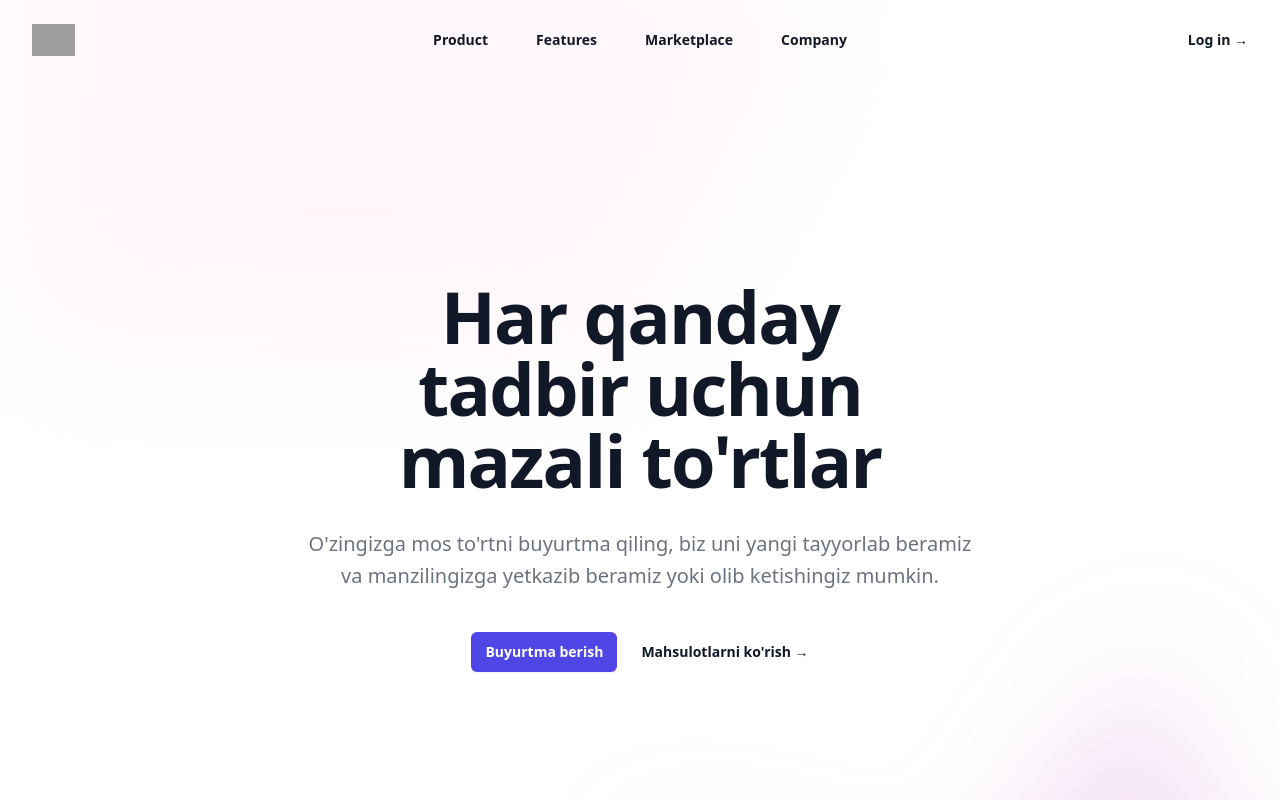
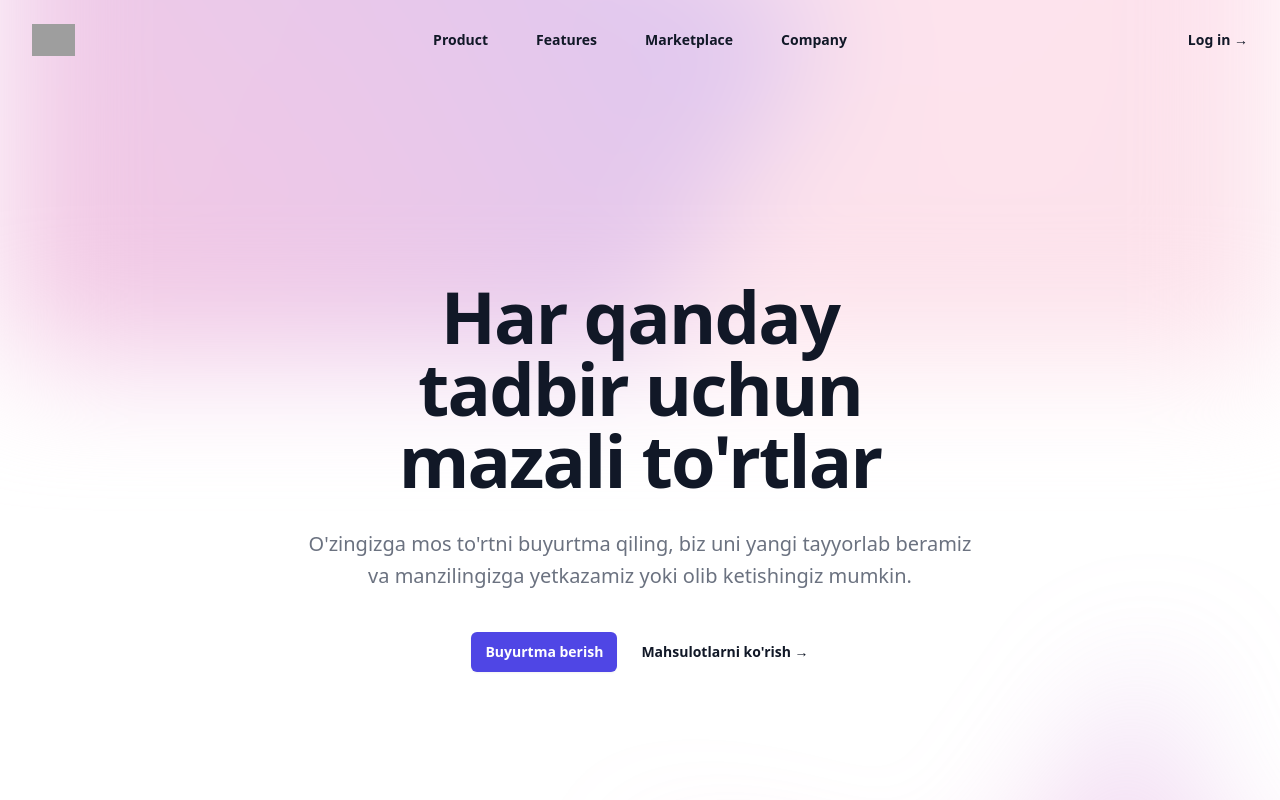
Before and after one commit to Muhammad-Devel/order-platform-3, a React (Vite) app: page / in a window 1280 px wide. Shown: the top 800 px of the page. Built offline with nearby package versions, Linux system fonts and the light colour scheme; grey boxes are pictures that could not be loaded.

Commit message:
авпрв

```diff
--- /dev/null
+++ b/src/components/DropdownMenu.jsx
@@ -0,0 +1,77 @@
+import React from "react";
+import { useState } from 'react'
+import { Dialog, DialogPanel } from '@headlessui/react'
+import { Bars3Icon, XMarkIcon } from '@heroicons/react/24/outline'
+
+const navigation = [
+    { name: 'Product', href: '#' },
+    { name: 'Features', href: '#' },
+    { name: 'Marketplace', href: '#' },
+    { name: 'Company', href: '#' },
+  ]
+
+const DropdownMenu = () => {
+    const [mobileMenuOpen, setMobileMenuOpen] = useState(false)
+
+  return (
+    <>
+    <button
+            type="button"
+            onClick={() => setMobileMenuOpen(true)}
+            className="-m-2.5 inline-flex items-center justify-center rounded-md p-2.5 text-gray-700"
+          >
+            <span className="sr-only">Open main menu</span>
+            <Bars3Icon aria-hidden="true" className="h-6 w-6" />
+          </button>
+
+    <Dialog open={mobileMenuOpen} onClose={setMobileMenuOpen} className="lg:hidden">
+    <div className={`fixed inset-0 z-50  transition-all duration-500 linear transform ${mobileMenuOpen ? 'opacity-100 max-h-40' : 'opacity-0 max-h-0'}`} />
+    <DialogPanel className="fixed inset-y-0 right-0 z-50 w-full overflow-y-auto bg-white px-6 py-6 sm:max-w-sm sm:ring-1 sm:ring-gray-900/10">
+      <div className="flex items-center justify-between">
+        <a href="#" className="-m-1.5 p-1.5">
+          <span className="sr-only">Your Company</span>
+          <img
+            alt=""
+            src="https://tailwindui.com/plus/img/logos/mark.svg?color=indigo&shade=600"
+            className="h-8 w-auto"
+          />
+        </a>
+        <button
+          type="button"
+          onClick={() => setMobileMenuOpen(false)}
+          className="-m-2.5 rounded-md p-2.5 text-gray-700"
+        >
+          <span className="sr-only">Close menu</span>
+          <XMarkIcon aria-hidden="true" className="h-6 w-6" />
+        </button>
+      </div>
+      <div className="mt-6 flow-root">
+        <div className="-my-6 divide-y divide-gray-500/10">
+          <div className="space-y-2 py-6">
+            {navigation.map((item) => (
+              <a
+                key={item.name}
+                href={item.href}
+                className="-mx-3 block rounded-lg px-3 py-2 text-base/7 font-semibold text-gray-900 hover:bg-gray-50"
+              >
+                {item.name}
+              </a>
+            ))}
+          </div>
+          <div className="py-6">
+            <a
+              href="#"
+              className="-mx-3 block rounded-lg px-3 py-2.5 text-base/7 font-semibold text-gray-900 hover:bg-gray-50"
+            >
+              Log in
+            </a>
+          </div>
+        </div>
+      </div>
+    </DialogPanel>
+  </Dialog>
+  </>
+  );
+};
+
+export default DropdownMenu;
--- /dev/null
+++ b/src/components/Header.jsx
@@ -0,0 +1,13 @@
+import React from "react";
+import Navbar from "./Navbar";
+
+
+const Header = ()=>{
+
+return(
+<header className="absolute inset-x-0 top-0 z-50">
+    <Navbar />
+</header>
+)
+}
+export default Header;
--- a/src/components/HeroSection.jsx
+++ b/src/components/HeroSection.jsx
@@ -1,8 +1,5 @@
 "use client";
-
-import { useState } from "react";
-import { Dialog, DialogPanel } from "@headlessui/react";
-import { Bars3Icon, XMarkIcon } from "@heroicons/react/24/outline";
+import React from "react";
 
 export default function HeroSection() {
   return (
@@ -10,13 +7,11 @@ export default function HeroSection() {
       <div
         aria-hidden="true"
         className="absolute inset-x-0 -top-40 -z-10 transform-gpu overflow-hidden blur-3xl sm:-top-80"
+        style={{
+          backgroundImage: "url('/images/cake-banner-bg.jpg')",
+        }}
       >
-        <div
-          style={{
-            backgroundImage: "url('/images/cake-banner-bg.jpg')",
-          }}
-          className="relative left-[calc(50%-11rem)] aspect-[1155/678] w-[36.125rem] -translate-x-1/2 rotate-[30deg] bg-gradient-to-tr from-[#ff80b5] to-[#9089fc] opacity-30 sm:left-[calc(50%-30rem)] sm:w-[72.1875rem]"
-        />
+        <div className="relative left-[calc(50%-11rem)] aspect-[1155/678] w-[36.125rem] -translate-x-1/2 rotate-[30deg] bg-gradient-to-tr from-[#ff80b5] to-[#9089fc] opacity-30 sm:left-[calc(50%-30rem)] sm:w-[72.1875rem]" />
       </div>
 
       <div className="mx-auto max-w-2xl py-32 sm:py-48 lg:py-56">
@@ -26,8 +21,7 @@ export default function HeroSection() {
           </h1>
           <p className="mt-8 text-pretty text-lg font-medium text-gray-500 sm:text-xl/8">
             O'zingizga mos to'rtni buyurtma qiling, biz uni yangi tayyorlab
-            beramiz va manzilingizga yetkazib beramiz yoki olib ketishingiz
-            mumkin.
+            beramiz va manzilingizga yetkazamiz yoki olib ketishingiz mumkin.
           </p>
           <div className="mt-10 flex items-center justify-center gap-x-6">
             <a
--- a/src/components/Navbar.jsx
+++ b/src/components/Navbar.jsx
@@ -1,17 +1,54 @@
 import React from "react";
+
+import DropdownMenu from "./DropdownMenu";
+
+const navigation = [
+  { name: "Product", href: "#" },
+  { name: "Features", href: "#" },
+  { name: "Marketplace", href: "#" },
+  { name: "Company", href: "#" },
+];
 
 const Navbar = () => {
   return (
-    <nav className="navbar">
-      <h1>Cake Order Platform</h1>
-      <ul className="flex justify-between items-center p-2">
-        <li><a href="/">Home</a></li>
-        <li><a href="/catalog">Catalog</a></li>
-        <li><a href="/order">Order</a></li>
-        <li><a href="/about">About Us</a></li>
-        <li><a href="/contact">Contact</a></li>
-      </ul>
-    </nav>
+    <>
+      <nav
+        aria-label="Global"
+        className="flex items-center justify-between p-6 lg:px-8"
+      >
+        <div className="flex lg:flex-1">
+          <a href="#" className="-m-1.5 p-1.5">
+            <span className="sr-only">Your Company</span>
+            <img
+              alt=""
+              src="https://tailwindui.com/plus/img/logos/mark.svg?color=indigo&shade=600"
+              className="h-8 w-auto"
+            />
+          </a>
+        </div>
+        <div className="flex lg:hidden">
+        <DropdownMenu />
+
+        </div>
+        <div className="hidden lg:flex lg:gap-x-12">
+          {navigation.map((item) => (
+            <a
+              key={item.name}
+              href={item.href}
+              className="text-sm/6 font-semibold text-gray-900"
+            >
+              {item.name}
+            </a>
+          ))}
+        </div>
+        <div className="hidden lg:flex lg:flex-1 lg:justify-end">
+          <a href="#" className="text-sm/6 font-semibold text-gray-900">
+            Log in <span aria-hidden="true">&rarr;</span>
+          </a>
+        </div>
+      </nav>
+
+    </>
   );
 };
 
--- a/src/pages/HomePage.jsx
+++ b/src/pages/HomePage.jsx
@@ -1,105 +1,17 @@
 'use client'
 
-import { useState } from 'react'
-import { Dialog, DialogPanel } from '@headlessui/react'
-import { Bars3Icon, XMarkIcon } from '@heroicons/react/24/outline'
+import React from "react";
+
 import HeroSection from '../components/HeroSection'
+import Header from '../components/Header'
 
-const navigation = [
-  { name: 'Product', href: '#' },
-  { name: 'Features', href: '#' },
-  { name: 'Marketplace', href: '#' },
-  { name: 'Company', href: '#' },
-]
 
-export default function Example() {
-  const [mobileMenuOpen, setMobileMenuOpen] = useState(false)
+export default function HomePage() {
+
 
   return (
     <div className="bg-white">
-      <header className="absolute inset-x-0 top-0 z-50">
-        <nav aria-label="Global" className="flex items-center justify-between p-6 lg:px-8">
-          <div className="flex lg:flex-1">
-            <a href="#" className="-m-1.5 p-1.5">
-              <span className="sr-only">Your Company</span>
-              <img
-                alt=""
-                src="https://tailwindui.com/plus/img/logos/mark.svg?color=indigo&shade=600"
-                className="h-8 w-auto"
-              />
-            </a>
-          </div>
-          <div className="flex lg:hidden">
-            <button
-              type="button"
-              onClick={() => setMobileMenuOpen(true)}
-              className="-m-2.5 inline-flex items-center justify-center rounded-md p-2.5 text-gray-700"
-            >
-              <span className="sr-only">Open main menu</span>
-              <Bars3Icon aria-hidden="true" className="h-6 w-6" />
-            </button>
-          </div>
-          <div className="hidden lg:flex lg:gap-x-12">
-            {navigation.map((item) => (
-              <a key={item.name} href={item.href} className="text-sm/6 font-semibold text-gray-900">
-                {item.name}
-              </a>
-            ))}
-          </div>
-          <div className="hidden lg:flex lg:flex-1 lg:justify-end">
-            <a href="#" className="text-sm/6 font-semibold text-gray-900">
-              Log in <span aria-hidden="true">&rarr;</span>
-            </a>
-          </div>
-        </nav>
-        <Dialog open={mobileMenuOpen} onClose={setMobileMenuOpen} className="lg:hidden">
-          <div className="fixed inset-0 z-50" />
-          <DialogPanel className="fixed inset-y-0 right-0 z-50 w-full overflow-y-auto bg-white px-6 py-6 sm:max-w-sm sm:ring-1 sm:ring-gray-900/10">
-            <div className="flex items-center justify-between">
-              <a href="#" className="-m-1.5 p-1.5">
-                <span className="sr-only">Your Company</span>
-                <img
-                  alt=""
-                  src="https://tailwindui.com/plus/img/logos/mark.svg?color=indigo&shade=600"
-                  className="h-8 w-auto"
-                />
-              </a>
-              <button
-                type="button"
-                onClick={() => setMobileMenuOpen(false)}
-                className="-m-2.5 rounded-md p-2.5 text-gray-700"
-              >
-                <span className="sr-only">Close menu</span>
-                <XMarkIcon aria-hidden="true" className="h-6 w-6" />
-              </button>
-            </div>
-            <div className="mt-6 flow-root">
-              <div className="-my-6 divide-y divide-gray-500/10">
-                <div className="space-y-2 py-6">
-                  {navigation.map((item) => (
-                    <a
-                      key={item.name}
-                      href={item.href}
-                      className="-mx-3 block rounded-lg px-3 py-2 text-base/7 font-semibold text-gray-900 hover:bg-gray-50"
-                    >
-                      {item.name}
-                    </a>
-                  ))}
-                </div>
-                <div className="py-6">
-                  <a
-                    href="#"
-                    className="-mx-3 block rounded-lg px-3 py-2.5 text-base/7 font-semibold text-gray-900 hover:bg-gray-50"
-                  >
-                    Log in
-                  </a>
-                </div>
-              </div>
-            </div>
-          </DialogPanel>
-        </Dialog>
-      </header>
-
+     <Header />
      <main>
         <HeroSection />
      </main>
```
